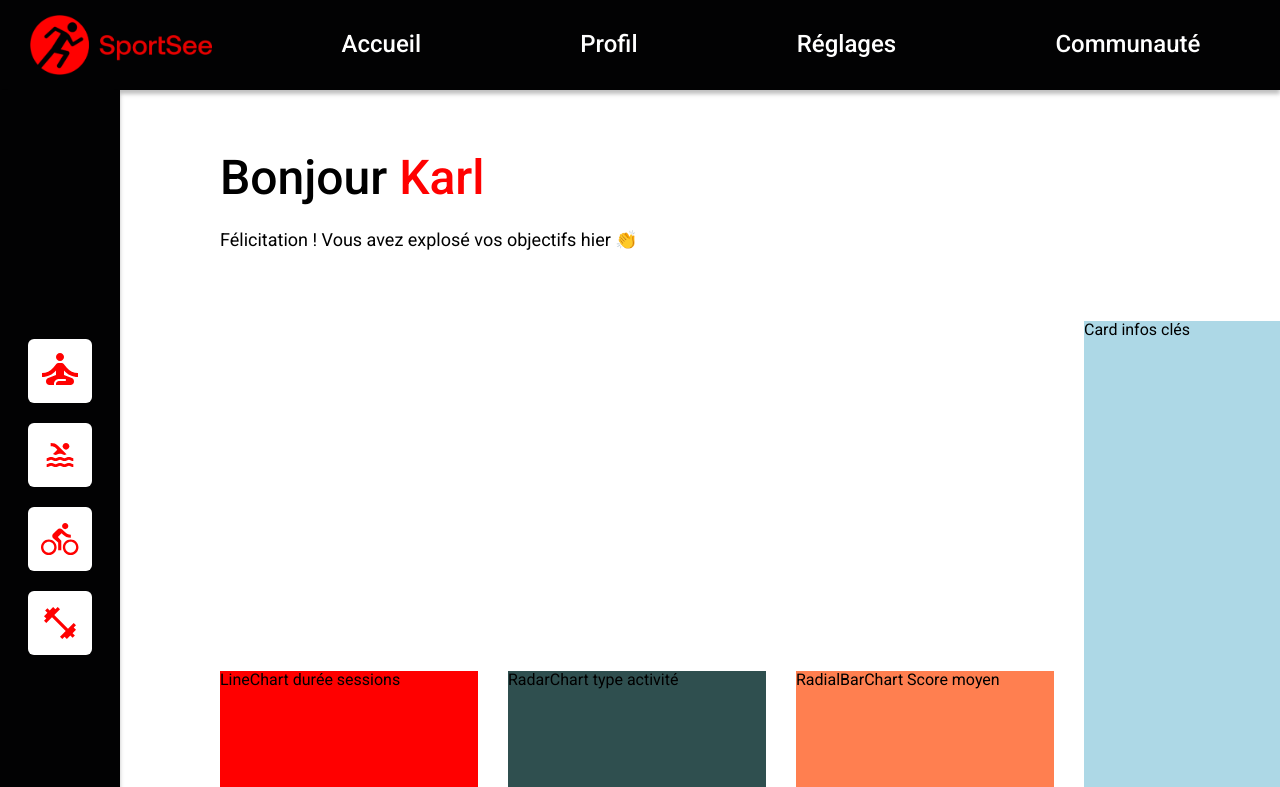
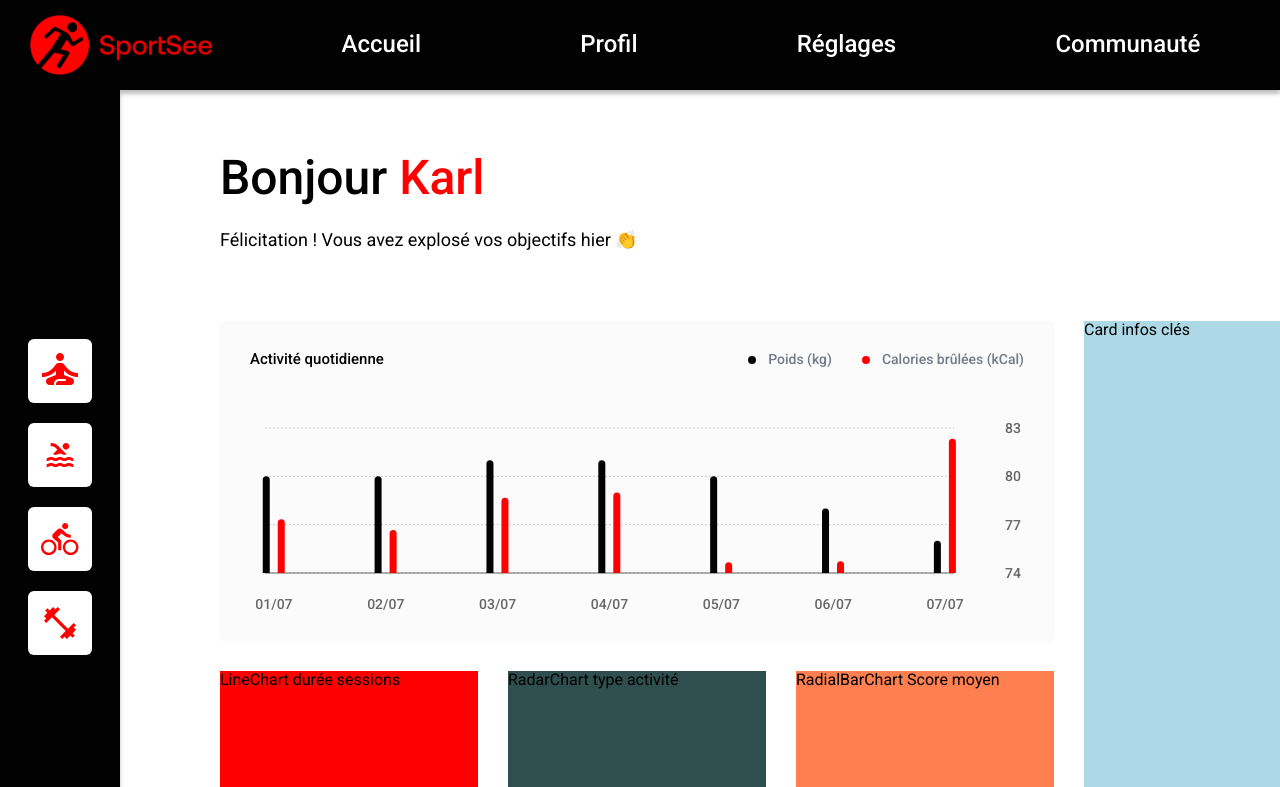
Before and after one commit to Cycle9898/OC_Projet-12_SportSee_Front, a React (Create React App) app: page / in a window 1280 px wide. Shown: the top 787 px of the page. Built offline with nearby package versions, Linux system fonts and the light colour scheme.

Commit message:
feat: added user's activity bar chart on Profile Page using recharts + tooltip component for this chart

```diff
--- a/package.json
+++ b/package.json
@@ -14,6 +14,7 @@
     "react": "^18.2.0",
     "react-dom": "^18.2.0",
     "react-scripts": "5.0.1",
+    "recharts": "^2.7.2",
     "typescript": "^4.4.2",
     "web-vitals": "^2.1.0"
   },
--- /dev/null
+++ b/src/components/ActivityBarChart.tsx
@@ -0,0 +1,86 @@
+import {
+    BarChart,
+    XAxis,
+    YAxis,
+    Tooltip,
+    Bar,
+    ResponsiveContainer,
+    CartesianGrid
+} from "recharts";
+import type { UserActivityObj } from "../utils/formatDataTypesDeclaration";
+import ActivityBarChartTooltip from "./ActivityBarChartTooltip";
+
+/*
+React component that contain the bar chart of user's activity
+*/
+function ActivityBarChart({ chartData }: { chartData: UserActivityObj[] }) {
+    return (
+        <article className="activity-chart">
+            <div className="chart-header">
+                <h2 className="chart-header__title">Activité quotidienne</h2>
+
+                <div className="chart-header__legend">
+                    <div className="legend">
+                        <span className="legend__dot legend__dot--black"></span><p>Poids (kg)</p>
+                    </div>
+
+                    <div className="legend">
+                        <span className="legend__dot legend__dot--red"></span><p>Calories brûlées (kCal)</p>
+                    </div>
+                </div>
+            </div>
+
+            <ResponsiveContainer width="100%" height={300}>
+                <BarChart data={chartData}
+                    margin={{ top: 60,right: 40,bottom: 65,left: 45 }}
+                    barCategoryGap="40%"
+                    barGap={8}>
+
+                    <CartesianGrid strokeDasharray="2 2"
+                        vertical={false} />
+
+                    <XAxis dataKey="day"
+                        tickLine={false}
+                        tick={{ fontSize: 14,fontWeight: 500 }}
+                        padding={{ left: -47,right: -47 }}
+                        tickMargin={20} />
+
+                    <YAxis yAxisId="kilogram"
+                        dataKey="kilogram"
+                        orientation="right"
+                        domain={["dataMin - 2","dataMax + 2"]}
+                        axisLine={false}
+                        tickLine={false}
+                        tick={{ fontSize: 14,fontWeight: 500 }}
+                        tickMargin={45} />
+
+                    <YAxis yAxisId="calories"
+                        dataKey="calories"
+                        domain={["dataMin - 20","dataMax + 20"]}
+                        hide={true} />
+
+                    <Tooltip content={<ActivityBarChartTooltip />}
+                        offset={30}
+                        position={{ y: 23 }}
+                        cursor={{ fill: "rgba(196, 196, 196, 0.50)" }} />
+
+                    <Bar yAxisId="kilogram"
+                        dataKey="kilogram"
+                        unit=" kg"
+                        fill="#020203"
+                        maxBarSize={7}
+                        radius={[50,50,0,0]} />
+
+                    <Bar yAxisId="calories"
+                        dataKey="calories"
+                        unit=" kCal"
+                        fill="#FF0101"
+                        maxBarSize={7}
+                        radius={[50,50,0,0]} />
+                </BarChart>
+            </ResponsiveContainer>
+        </article>
+    );
+}
+
+export default ActivityBarChart;
--- /dev/null
+++ b/src/components/ActivityBarChartTooltip.tsx
@@ -0,0 +1,14 @@
+/* React element that represent the tooltip on user's activity bar chart */
+function ActivityBarChartTooltip({ active,payload }: any) {
+    if (active && payload) {
+        return (
+            <div className="activity-BC-tooltip">
+                <div>{`${payload[0].value}${payload[0].unit}`}</div>
+                <div>{`${payload[1].value}${payload[1].unit}`}</div>
+            </div>
+        )
+    }
+    return null;
+}
+
+export default ActivityBarChartTooltip;
--- a/src/pages/ProfilePage.tsx
+++ b/src/pages/ProfilePage.tsx
@@ -2,7 +2,7 @@ import { useFetchData } from "../utils/hooks";
 import Header from "../components/Header";
 import SideBar from "../components/SideBar";
 import LoadingSpinner from "../components/LoadingSpinner";
-// import ActivityBarChart from "../components/ActivityBarChart";
+import ActivityBarChart from "../components/ActivityBarChart";
 
 /*
 React component that represent the Profile Page
@@ -36,7 +36,7 @@ function ProfilePage() {
         {isDataLoading ? (
           <LoadingSpinner />
         ) : (
-          fetchedData.length === 4 &&
+          fetchedData.length > 0 &&
           <section className="main-content">
             <div className="main-content__title">
               <h1>Bonjour <span>{fetchedData[0].firstName}</span></h1>
@@ -44,7 +44,7 @@ function ProfilePage() {
             </div>
 
             <div className="main-content__charts-grid">
-              {/* <ActivityBarChart chartData={fetchedData[1].sessions} /> */}
+              <ActivityBarChart chartData={fetchedData[1].sessions} />
               <div style={{ width: 258,height: 263,gridArea: "LC",backgroundColor: "red" }}>LineChart durée sessions</div>
               <div style={{ width: 258,height: 263,gridArea: "RC",backgroundColor: "darkslategrey" }}>RadarChart type activité</div>
               <div style={{ width: 258,height: 263,gridArea: "RBC",backgroundColor: "coral" }}>RadialBarChart Score moyen</div>
--- /dev/null
+++ b/src/style/SASS/components/_activity-bar-chart-tooltip.scss
@@ -0,0 +1,12 @@
+/* Tooltip on user's activity bar chart */
+
+.activity-BC-tooltip {
+    background-color: #E60000;
+
+    div {
+        padding: 13px 5px;
+        text-align: center;
+        color: white;
+        @include font-set(0.6rem, 500);
+    }
+}
--- /dev/null
+++ b/src/style/SASS/components/_activity-bar-chart.scss
@@ -0,0 +1,48 @@
+/* Activity Bar Chart component */
+
+.activity-chart {
+    grid-area: BC;
+    max-height: 320px;
+    background-color: $bg-color;
+    border-radius: 5px;
+    box-shadow: 0px 2px 4px 0px rgba(0, 0, 0, 0.02);
+}
+
+.chart-header {
+    display: flex;
+    justify-content: space-between;
+    align-items: center;
+    padding: 30px 30px 0;
+
+    &__title {
+        @include font-set(0.9375rem, 500);
+        color: $secondary-color;
+    }
+
+    &__legend {
+        display: flex;
+        gap: 30px;
+
+        .legend {
+            display: flex;
+            align-items: center;
+            @include font-set(0.875rem, 500);
+            color: #74798C;
+
+            &__dot {
+                height: 8px;
+                width: 8px;
+                border-radius: 50%;
+                margin-right: 12px;
+
+                &--black {
+                    background-color: $secondary-color;
+                }
+
+                &--red {
+                    background-color: $main-color;
+                }
+            }
+        }
+    }
+}
--- a/src/style/SASS/main.scss
+++ b/src/style/SASS/main.scss
@@ -15,6 +15,8 @@
 @import './components/header';
 @import './components/sidebar';
 @import './components/loading-spinner';
+@import './components/activity-bar-chart';
+@import './components/activity-bar-chart-tooltip';
 
 //Pages
 
```
Also changed, not shown: 1 other file (tests, documents, lock files or other folders).
